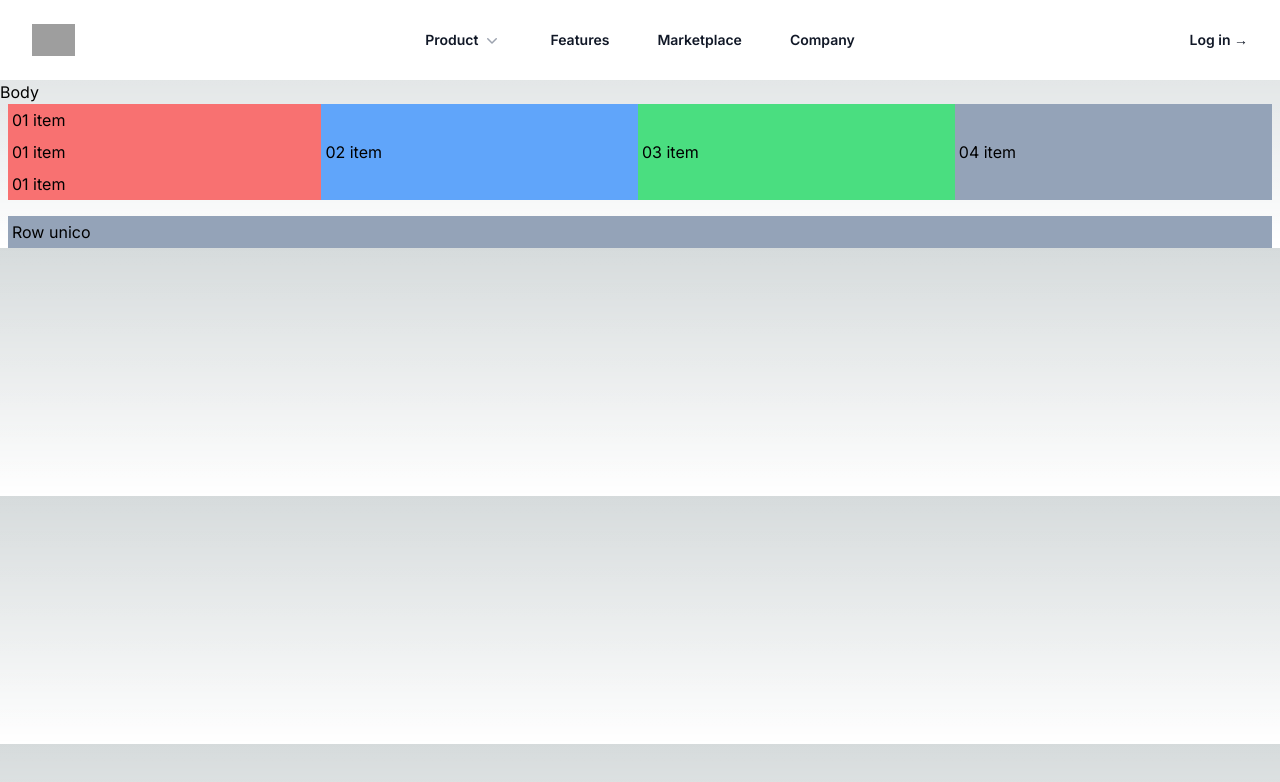
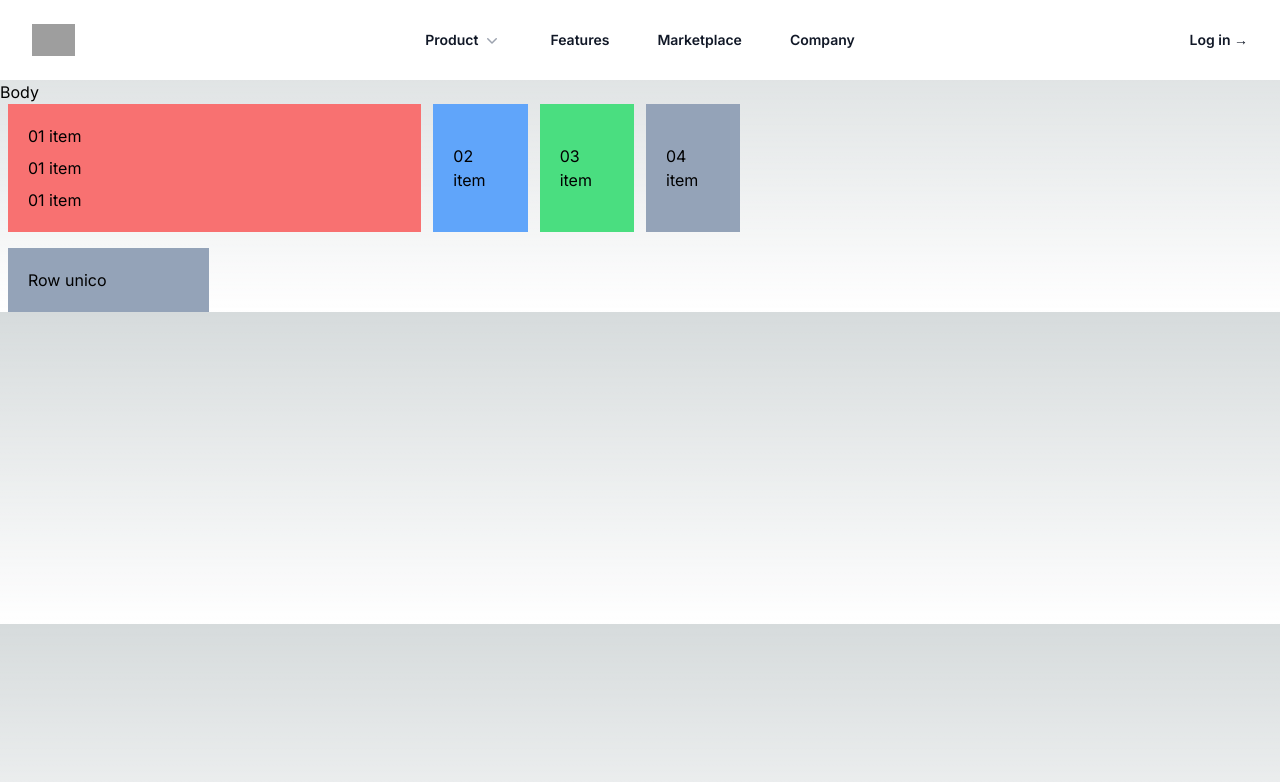
Before and after one commit to Maxi-rpc/my-tailwind-components, a Next.js app: page / in a window 1280 px wide. Shown: the top 782 px of the page. Built offline with nearby package versions, Linux system fonts and the light colour scheme; grey boxes are pictures that could not be loaded.

Commit message:
update grid and columns span

```diff
--- a/src/app/page.tsx
+++ b/src/app/page.tsx
@@ -6,7 +6,7 @@ export default function Home() {
 			<NavBarComponent></NavBarComponent>
 			<h1>Body</h1>
 			<GridComponent container>
-				<GridComponent item customClass="bg-red-400">
+				<GridComponent item customClass="bg-red-400 col-span-4">
 					<div className="p-1">01 item</div>
 					<div className="p-1">01 item</div>
 					<div className="p-1">01 item</div>
@@ -23,7 +23,7 @@ export default function Home() {
 			</GridComponent>
 			<SpaceComponent />
 			<GridComponent container>
-				<GridComponent item customClass="bg-slate-400">
+				<GridComponent item customClass="bg-slate-400 col-span-2">
 					<div className="p-1">Row unico</div>
 				</GridComponent>
 			</GridComponent>
--- a/src/components/layouts/grid/GridComponent.tsx
+++ b/src/components/layouts/grid/GridComponent.tsx
@@ -5,7 +5,6 @@ interface GridProps {
 	children?: React.ReactNode;
 	customClass?: React.ComponentProps<"div">["className"];
 	container?: boolean;
-	gap?: string;
 	item?: boolean;
 	itemRow?: boolean;
 	itemColumn?: boolean;
@@ -15,7 +14,6 @@ export const GridComponent = ({
 	children,
 	customClass = "",
 	container = false,
-	gap,
 	item,
 	itemRow,
 	itemColumn,
@@ -23,7 +21,7 @@ export const GridComponent = ({
 	if (container) {
 		return (
 			<>
-				<GridContainerComponent customClass={customClass} gap={gap}>
+				<GridContainerComponent customClass={customClass}>
 					{children}
 				</GridContainerComponent>
 			</>
--- a/src/components/layouts/grid/GridContainerComponent.tsx
+++ b/src/components/layouts/grid/GridContainerComponent.tsx
@@ -1,20 +1,15 @@
 interface GridContainerProps {
 	children?: React.ReactNode;
 	customClass?: React.ComponentProps<"div">["className"];
-	gap?: string;
 }
 
 export const GridContainerComponent = ({
 	children,
 	customClass = "",
-	gap = "5",
 }: GridContainerProps) => {
-	const cssClass = customClass;
 	return (
 		<>
-			<div
-				className={`px-2 grid gap-${gap} grid-flow-col auto-cols-auto  ${cssClass}`}
-			>
+			<div className={`px-2 grid grid-cols-12 gap-3 ${customClass}`}>
 				{children}
 			</div>
 		</>
--- a/src/components/layouts/grid/GridItemComponent.tsx
+++ b/src/components/layouts/grid/GridItemComponent.tsx
@@ -15,7 +15,9 @@ export const GridItemComponent = ({
 	const rowOrColumn = row ? "flex-row" : "flex-col";
 	return (
 		<>
-			<div className={`flex ${rowOrColumn} justify-around ${cssClass}`}>
+			<div
+				className={`p-4 flex ${rowOrColumn} justify-around ${cssClass}`}
+			>
 				{children}
 			</div>
 		</>
```
